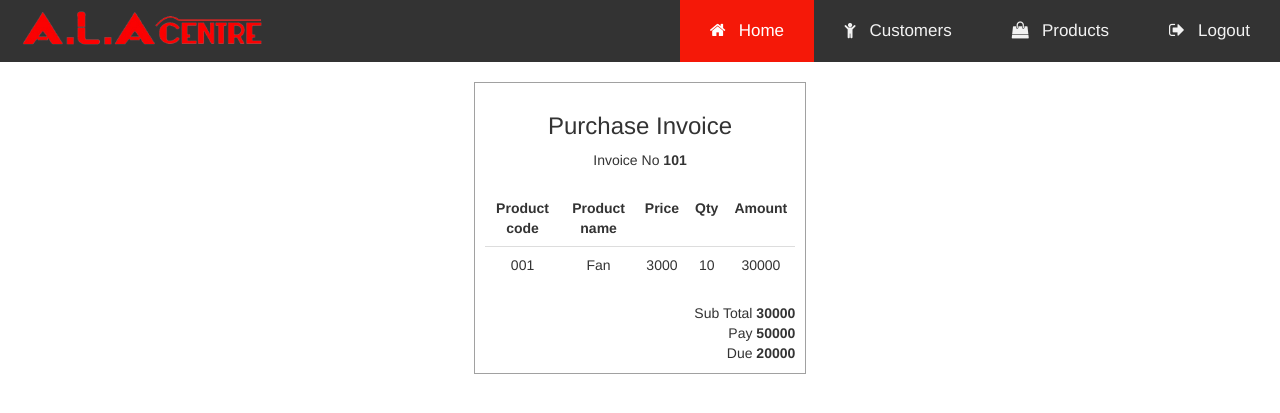
After one commit to shifnasm/Billing-ALA_center-1, a PHP site: page /print.php in a window 1280 px wide. The commit adds this page. Shown: the top 413 px of the page. Run offline with PHP 8.4, Linux system fonts and the light colour scheme; the visitor is signed in with stand-in values (Sample User, id 1).

Commit message:
View Purchase Details

```diff
--- /dev/null
+++ b/act.php
@@ -0,0 +1,27 @@
+<?php
+	$db = mysqli_connect('localhost', 'root', '', 'ala_centre');
+
+	// initialize variables
+   // $id=0;
+    $productcode="productcode";
+	$productname="productname";
+    $price="price";
+	$quantity="quantity";
+	$amount="total";
+   // $pay="pay";
+   // $due="due";
+
+	if (isset($_POST['add'])) {
+		$productcode="productcode";
+	    $productname="productname";
+        $price="price";
+	    $quantity="quantity";
+	    $amount="total";
+        // $pay="pay";
+        // $due="due";
+
+		mysqli_query($db, "INSERT INTO purchase (productcode, productname, price, quantity, total) VALUES ('$productcode', '$productname', '$price', '$quantity', '$amount')");
+		$_SESSION['message'] = "Product Added";
+		header('location: home.php');
+	}
+    ?>
--- /dev/null
+++ b/print.php
@@ -0,0 +1,110 @@
+<?php
+    session_start();
+    if(!isset($_SESSION['AdminUser'])) {
+        header('Location: index.php');
+        die();
+    }
+?>
+<?php  include('act.php'); ?>
+<!DOCTYPE html>
+<html>
+
+<head>
+    <meta name="viewport" content="width=device-width, initial-scale=1">
+    <title>Home</title>
+    <link rel="preconnect" href="https://fonts.gstatic.com">
+    <link href="https://fonts.googleapis.com/css2?family=Oswald:wght@300&display=swap" rel="stylesheet">
+    <link rel="stylesheet" href="https://cdnjs.cloudflare.com/ajax/libs/font-awesome/4.7.0/css/font-awesome.min.css">
+    <link rel="stylesheet" href="style/style.css">
+    <link rel="stylesheet" href="https://maxcdn.bootstrapcdn.com/bootstrap/3.4.1/css/bootstrap.min.css">
+    <script src="https://ajax.googleapis.com/ajax/libs/jquery/3.5.1/jquery.min.js"></script>
+     <script src="https://maxcdn.bootstrapcdn.com/bootstrap/3.4.1/js/bootstrap.min.js"></script>
+    <!-- <link rel="stylesheet" href="style/tablestyle.css"> -->
+    <!-- <link rel="stylesheet" href="style/print.css"> -->
+</head>
+
+<body>
+
+    <div class="topnav" id="myTopnav">
+        <img src="img/logo3.png" style="height:50px; float:left; position:relative; left:20px; top:5px;">
+        <a href="logout.php"><i class="fa fa-sign-out" aria-hidden="true"></i> &#8287 Logout</a>
+        <a href="product.php"><i class="fa fa-shopping-bag" aria-hidden="true"></i> &#8287 Products</a>
+        <a href="customer.php"><i class="fa fa-child" aria-hidden="true"></i> &#8287 Customers</a>
+        <a href="home.php" class="active"><i class="fa fa-home" aria-hidden="true"></i> &#8287 Home</a>
+        <a href="javascript:void(0);" class="icon" onclick="myFunction()">
+            <i class="fa fa-bars"></i>
+        </a>
+    </div>
+
+    <div class="container">
+    <div class="row">
+        <div class="col-xs-12">
+            <br/>
+            <div class="print" style="border: 1px solid #a1a1a1; width: 88mm; background: white; padding: 10px;
+                margin: 0 auto; text-align: center; ">
+                <div align="center">
+                    <h3>Purchase Invoice</h3>
+                </div>
+                <div align="center">
+                    Invoice No <b>101</b>
+                </div>
+                <br/>
+
+                <!-- <?php
+                // $query = "select * from purchase WHERE productcode = ?";
+
+                // $stmt = $conn->prepare($query);
+                // $stmt->bind_param("i",$productcode);
+
+                // if ($stmt->execute()) {
+                //     $result = $stmt->get_result();
+
+                //     if ($result->num_rows >0)
+                //     {
+                //         return $result;
+                //     }
+
+                // }else{
+                //     $result = 'Error sql';
+                //     return $result;
+                // }
+
+                // if(isset($this->UImsg) and !empty($this->UImsg)){
+
+				// 	while($row = $this->UImsg->fetch_assoc()){
+           		 ?> -->
+
+                <table class="table table-responsive">
+                    <thead>
+                    <tr>
+                        <td class="text-center"><b>Product code</b></td>
+                        <td class="text-center"><b>Product name</b></td>
+                        <td class="text-center"><b>Price</b></td>
+                        <td class="text-center"><b>Qty</b></td>
+                        <td class="text-center"><b>Amount</b></td>
+                    </tr>
+                    </thead>
+                    <tr>
+                        <td class="text-center"><?php //echo $purchase['productcode'];?>001</td>
+                        <td class="text-center"><?php //echo $purchase['productname'];?>Fan</td>
+                        <td class="text-center"><?php //echo $purchase['price'];?>3000</td>
+                        <td class="text-center"><?php //echo $purchase['quantity'];?>10</td>
+                        <td class="text-center"><?php //echo $purchase['amount'];?>30000</td>
+                    </tr>
+                </table>
+                <div align="right">
+                    Sub Total <b>30000</b>
+                </div>
+                <div align="right">
+                    Pay <b>50000</b>
+                </div>
+                <div align="right">
+                    Due <b>20000</b>
+                </div>
+            </div>
+        </div>
+    </div>
+    </div>
+
+</body>
+</html>
```
Also changed, not shown: home.php (+31 -18 lines).
